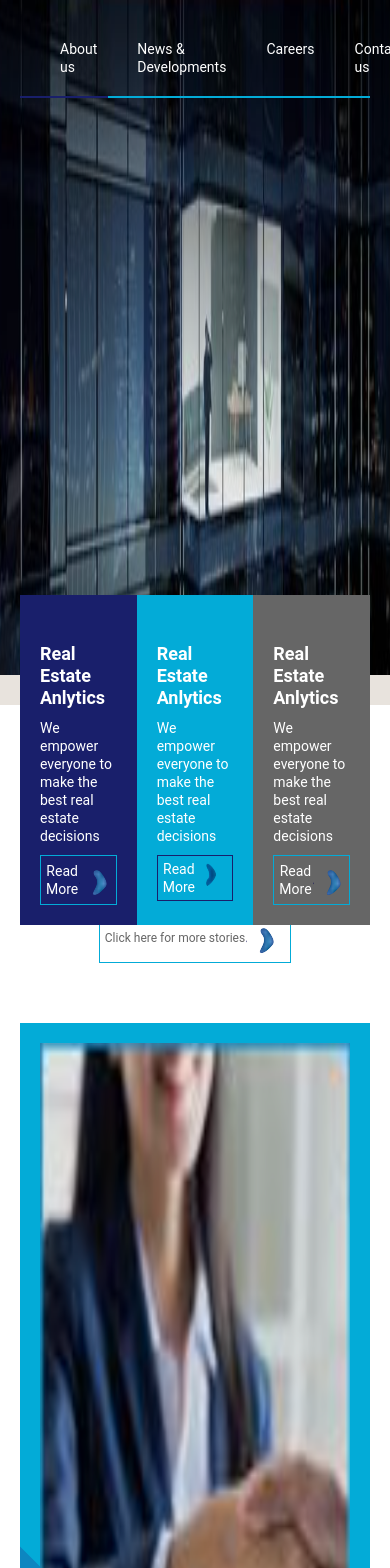
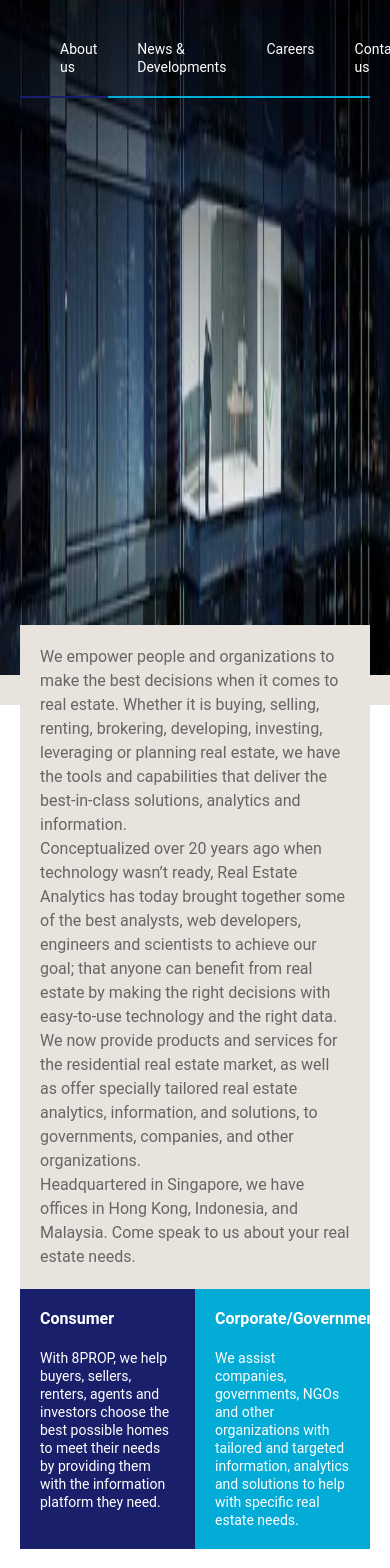
Before and after one commit to AmandineH/isaac-wong-pt, a Nuxt app: page / in a window 390 px wide. Shown: the top 1568 px of the page. Built offline with nearby package versions, Linux system fonts and the light colour scheme.

Commit message:
Footer responsive

```diff
--- a/components/Footer.vue
+++ b/components/Footer.vue
@@ -1,8 +1,8 @@
 <!-- Please remove this file from your project -->
 <template>
   <footer class="bg-gray-666666 text-white">
-    <div class="mx-auto max-w-1300px p-20px flex justify-between">
-      <div class="flex">
+    <div class="mx-auto max-w-1300px p-20px block md:flex justify-between">
+      <div class="hidden md:flex">
         <div
           class="
             border-r border-blue-03ABD7
@@ -41,8 +41,8 @@
           >
         </div>
       </div>
-      <div class="flex flex-col justify-between items-end">
-        <div class="flex">
+      <div class="flex flex-col justify-between items-center md:items-end">
+        <div class="flex mb-20px md:mb-0">
           <a
             href="https://www.facebook.com/8PROP/"
             target="_blank"
@@ -69,9 +69,12 @@
             />
           </a>
         </div>
-        <div>
-          <p class="body-4 text-right">©2021 Real Estate Analytics Pte Ltd,</p>
-          <p class="body-4 text-right">All Right Reserved.</p>
+        <div class="text-center md:text-right">
+          <center>
+            <img src="@/assets/rea.png" alt="rea" class="h-60px flex md:hidden" />
+          </center>
+          <p class="body-4">©2021 Real Estate Analytics Pte Ltd,</p>
+          <p class="body-4">All Right Reserved.</p>
         </div>
       </div>
     </div>
--- a/pages/about.vue
+++ b/pages/about.vue
@@ -2,28 +2,14 @@
   <div>
     <img src="@/assets/about.png" alt="about" class="w-full min-h-80vh" />
 
-    <div class="h-30px bg-blue-03ABD7 relative mb-80px">
-      <div class="mx-auto max-w-1300px">
-        <div class="absolute flex -top-80px mx-20px">
-          <!---AL: to do coursel-->
-          <div class="bg-blue-03ABD7 text-white p-20px text-center">
-            <h1 class="title-1 uppercase text-blue-191F6B">
+    <div class="relative">
+      <div class="absolute top-50px h-30px bg-blue-03ABD7 w-full"/>
+      <div class="relative z-10 mx-auto max-w-1300px -mt-50px">
+        <div class="mx-20px">
+          <!-- TODO: CARROUSEL (AMANDINE) -->
+          <div class="p-20px bg-blue-03ABD7 text-white">
+            <h1 class="header-1 uppercase text-blue-191F6B text-center mb-10px">
               ABOUT <span class="text-white">MISSION</span>
-            </h1>
-            <p>
-              Lorem ipsum dolor sit amet, consectetur adipiscing elit. Aenean ac
-              tellus id dui semper aliquam. Maecenas vitae felis et orci
-              molestie sagittis. Mauris at ligula eu est porta porta at eu est.
-              Vestibulum tincidunt nunc metus, nec scelerisque ligula vestibulum
-              a. Curabitur facilisis vehicula nibh sit amet aliquet. Donec
-              laoreet congue tellus, vel facilisis erat pretium vel. Etiam
-              interdum odio nisi, a semper eros interdum non. Fusce in faucibus
-              quam.
-            </p>
-          </div>
-          <div class="bg-blue-03ABD7 text-white p-20px text-center">
-            <h1 class="title-1 uppercase text-blue-191F6B">
-              ABOUT <span class="text-white">VISION</span>
             </h1>
             <p>
               Lorem ipsum dolor sit amet, consectetur adipiscing elit. Aenean ac
--- a/pages/index.vue
+++ b/pages/index.vue
@@ -6,66 +6,26 @@
       class="w-full min-h-80vh"
     />
 
-    <div class="h-30px bg-gray-E8E3DD relative mb-80px">
-      <div class="mx-auto max-w-1300px">
-        <div class="absolute flex -top-80px mx-20px">
-          <!-- TODO: Carrousel -->
-          <div class="bg-blue-191F6B text-white px-20px pb-20px group">
-            <center>
-              <img
-                src="@/assets/arrow-white.png"
-                alt="arrow"
-                class="group-hover:opacity-100 opacity-0"
-              />
-            </center>
-            <h1 class="title-1 mb-10px">Real Estate Anlytics</h1>
-            <p class="mb-10px body-3">
-              We empower everyone to make the best real estate decisions
-            </p>
-            <button
-              class="border border-blue-03ABD7 px-5px body-3 flex items-center"
-            >
-              Read More
-              <img src="@/assets/arrow-light-blue.png" alt="arrow" />
-            </button>
+    <div class="relative">
+      <!-- TODO: CARROUSEL (AMANDINE) -->
+      <div class="absolute top-50px h-30px bg-gray-E8E3DD w-full"/>
+      <div class="relative z-10 mx-auto max-w-1300px -mt-50px">
+        <div class=" mx-20px">
+          <div class="p-20px bg-gray-E8E3DD text-gray-666666">
+            <p>We empower people and organizations to make the best decisions when it comes to real estate. Whether it is buying, selling, renting, brokering, developing, investing, leveraging or planning real estate, we have the tools and capabilities that deliver the best-in-class solutions, analytics and information. </p>
+            <p>Conceptualized over 20 years ago when technology wasn’t ready, Real Estate Analytics has today brought together some of the best analysts, web developers, engineers and scientists to achieve our goal; that anyone can benefit from real estate by making the right decisions with easy-to-use technology and the right data. </p>
+            <p>We now provide products and services for the residential real estate market, as well as offer specially tailored real estate analytics, information, and solutions, to governments, companies, and other organizations.</p>
+            <p>Headquartered in Singapore, we have offices in Hong Kong, Indonesia, and Malaysia.  Come speak to us about your real estate needs. </p>
           </div>
-          <div class="bg-blue-03ABD7 text-white px-20px pb-20px group">
-            <center>
-              <img
-                src="@/assets/arrow-white.png"
-                alt="arrow"
-                class="group-hover:opacity-100 opacity-0"
-              />
-            </center>
-            <h1 class="title-1 mb-10px">Real Estate Anlytics</h1>
-            <p class="mb-10px body-3">
-              We empower everyone to make the best real estate decisions
-            </p>
-            <button
-              class="border border-blue-191F6B px-5px body-3 flex items-center"
-            >
-              Read More
-              <img src="@/assets/arrow-dark-blue.png" alt="arrow" />
-            </button>
-          </div>
-          <div class="bg-gray-666666 text-white px-20px pb-20px group">
-            <center>
-              <img
-                src="@/assets/arrow-white.png"
-                alt="arrow"
-                class="group-hover:opacity-100 opacity-0"
-              />
-            </center>
-            <h1 class="title-1 mb-10px">Real Estate Anlytics</h1>
-            <p class="mb-10px body-3">
-              We empower everyone to make the best real estate decisions
-            </p>
-            <button
-              class="border border-blue-03ABD7 px-5px body-3 flex items-center"
-            >
-              Read More
-              <img src="@/assets/arrow-light-blue.png" alt="arrow" />
-            </button>
+          <div class="flex">
+            <div class="p-20px w-1/2 bg-blue-191F6B text-white">
+              <h1 class="title-2 mb-20px">Consumer</h1>
+              <p class="body-3">With 8PROP, we help buyers, sellers, renters, agents and investors choose the best possible homes to meet their needs by providing them with the information platform they need. </p>
+            </div>
+            <div class="p-20px w-1/2 bg-blue-03ABD7 text-white">
+              <h1 class="title-2 mb-20px">Corporate/Government </h1>
+              <p class="body-3">We assist companies, governments, NGOs and other organizations with tailored and targeted information, analytics and solutions to help with specific real estate needs. </p>
+            </div>
           </div>
         </div>
       </div>
```
